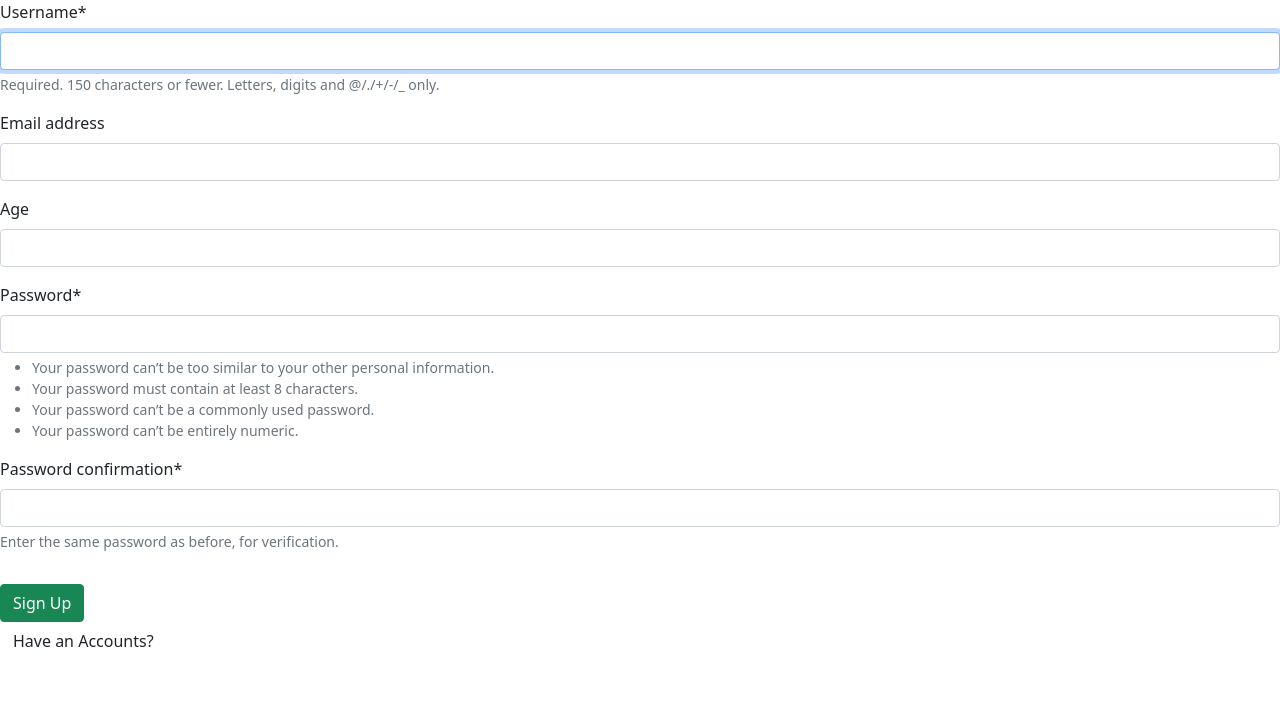
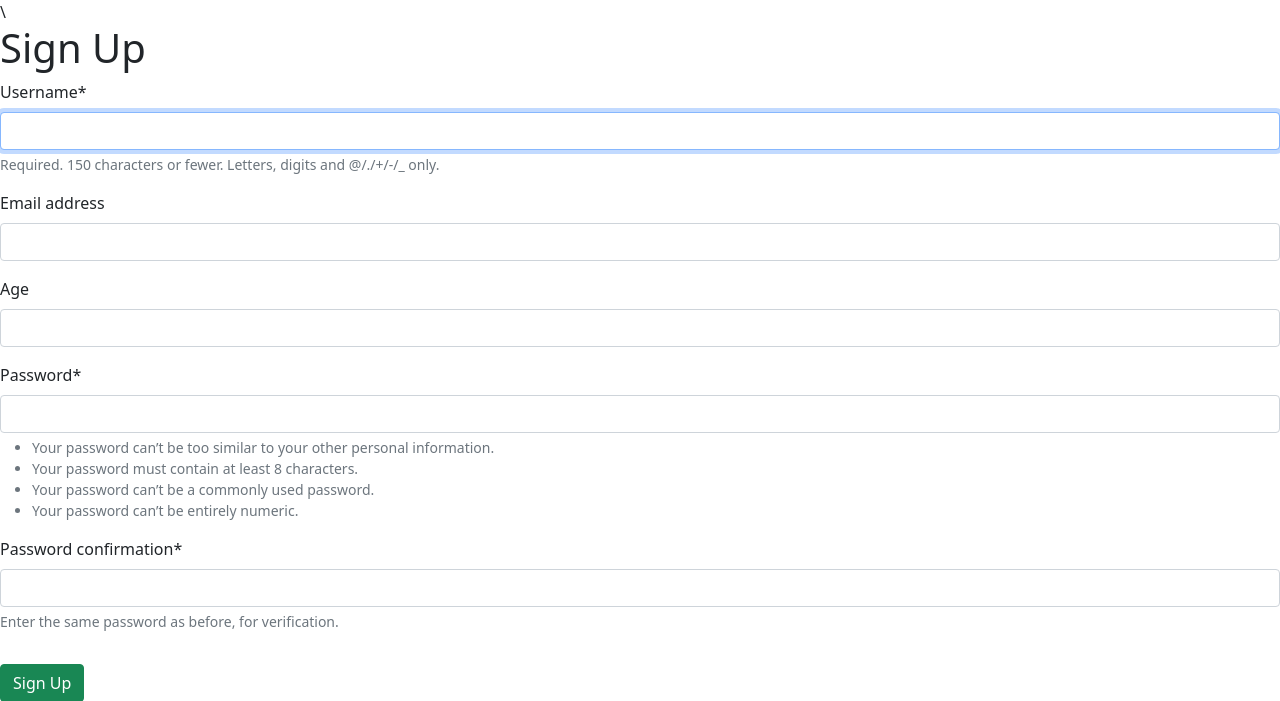
Before and after one commit to radman1007/Django-Book-Store, a Django app: page /accounts/signup/ in a window 1280 px wide. Shown: the top 701 px of the page. Run offline with Django 4.2, Linux system fonts and the light colour scheme; some libraries are stand-ins or nearby versions.

Commit message:
add sign up h1

```diff
--- a/templates/registration/signup.html
+++ b/templates/registration/signup.html
@@ -1,7 +1,8 @@
 {% extends "_base.html" %}
 {% load crispy_forms_tags %}
 {% block page_title %}Sign Up{% endblock page_title %}
-{% block content %}
+{% block content %}\
+    <h1>Sign Up</h1>
     <form action="" method="post">
         {% csrf_token %}
         {{ form|crispy }}
```
